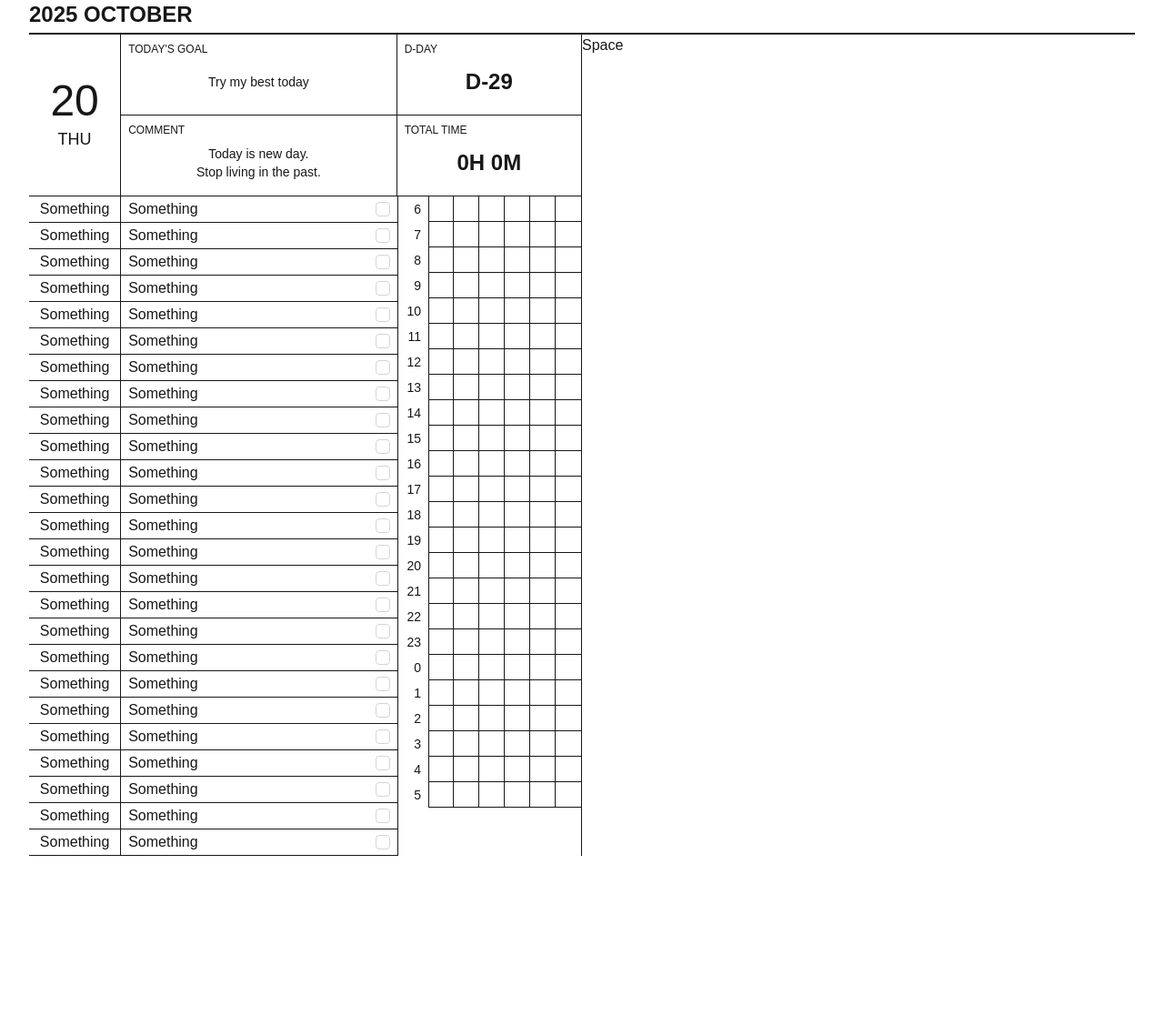
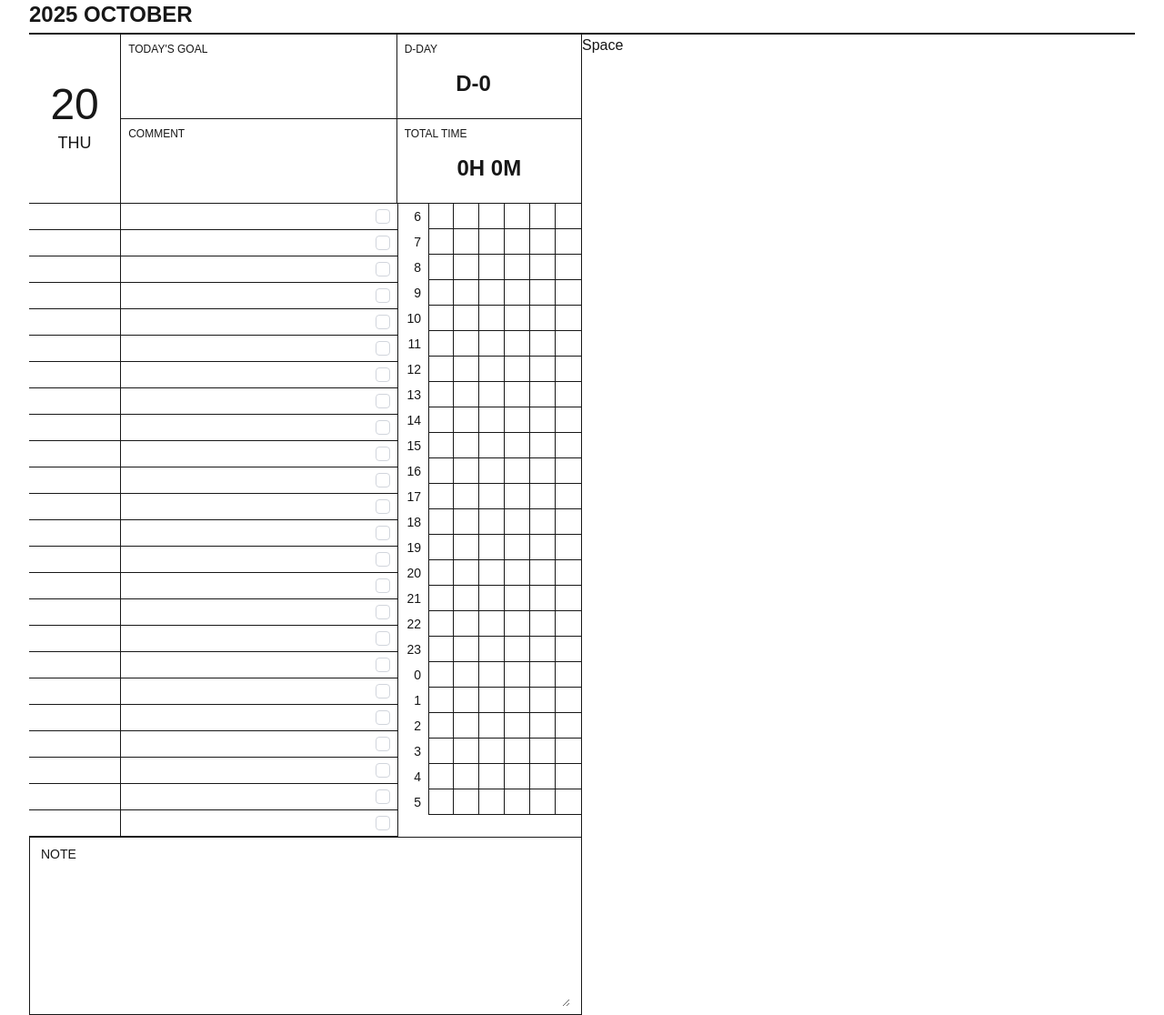
Before and after one commit to Daniely2564/10-minute-planner, a Next.js app: page / in a window 1280 px wide. Shown: the whole page at 91% size. Before the commit the page ends 941 px from the top, so only its background shows below. Built offline with nearby package versions, Linux system fonts and the light colour scheme.

Commit message:
feat: wrap day related context to ten-minute-timeblock-context

```diff
--- a/components/dayPage.tsx
+++ b/components/dayPage.tsx
@@ -7,6 +7,8 @@ import Checkbox from "./checkbox";
 import TimeblockSlider from "./timeblockSlider";
 import { useState } from "react";
 import { _500Colors } from "@custom/types";
+import { debounceInputUpdate } from "@custom/lib";
+import { daysRow } from "@custom/config/defaults";
 
 const DayPage = () => {
   const [showTimeblockSlider, setShowTimeblockSlider] = useState(false);
@@ -14,8 +16,39 @@ const DayPage = () => {
     start: number;
     end: number;
   } | null>(null);
-  const [timeblockContext] = useTimeblockContext();
-  const { timeblocks } = timeblockContext;
+  const [timeblockContext, dispatchTimeblock] = useTimeblockContext();
+  const updateNote = debounceInputUpdate<string>((input: string) => {
+    dispatchTimeblock({
+      type: "UPDATE_NOTE",
+      payload: input as string,
+    });
+  });
+  const updateComment = debounceInputUpdate<string>((input: string) => {
+    dispatchTimeblock({
+      type: "UPDATE_COMMENT",
+      payload: input as string,
+    });
+  });
+  const updateGoal = debounceInputUpdate<string>((input: string) => {
+    dispatchTimeblock({
+      type: "UPDATE_GOAL",
+      payload: input as string,
+    });
+  });
+  const updateCategory = debounceInputUpdate<any>(
+    (input: string, index: number) => {
+      dispatchTimeblock({
+        type: "UPDATE_DAY_CATEGORY",
+        payload: {
+          category: input,
+          index: index,
+        },
+      });
+    },
+    500
+  );
+  const { timeblocks, note, comment, goal, dDay, dayCategories, dayToDos } =
+    timeblockContext;
   const onTimeblockCreate = (start: number, end: number, cb?: () => void) => {
     setShowTimeblockSlider(true);
     setTimeblockContent({ start, end });
@@ -32,7 +65,13 @@ const DayPage = () => {
     <>
       <TimeblockSlider
         open={showTimeblockSlider}
-        close={() => setShowTimeblockSlider(false)}
+        close={() => {
+          setShowTimeblockSlider(false);
+          dispatchTimeblock({
+            type: "SET_RANGES",
+            payload: null,
+          });
+        }}
         startTime={timeblockContent?.start}
         endTime={timeblockContent?.end}
       />
@@ -48,17 +87,25 @@ const DayPage = () => {
             <div className="text-xs uppercase self-start font-medium">
               Today's Goal
             </div>
-            <div className="flex justify-center h-full items-center min-h-14 text-center">
-              Try my best today
-            </div>
+            <textarea
+              className="flex justify-center h-full items-center min-h-15 text-center w-full focus:outline-none resize-none"
+              defaultValue={goal}
+              onChange={(e) => {
+                updateGoal(e.target.value);
+              }}
+            ></textarea>
           </div>
           <div className="text-sm flex items-center flex-col p-2 border-b-1">
             <div className="text-xs uppercase self-start font-medium">
               Comment
             </div>
-            <div className="flex justify-center h-full items-center min-h-14 text-center">
-              Today is new day. <br /> Stop living in the past.
-            </div>
+            <textarea
+              onChange={(e) => {
+                updateComment(e.target.value);
+              }}
+              className="flex justify-center h-full items-center min-h-15 text-center w-full focus:outline-none resize-none"
+              defaultValue={comment}
+            ></textarea>
           </div>
         </div>
         <div className="col-span-2 text-2xl font-bold">
@@ -66,35 +113,81 @@ const DayPage = () => {
             <div className="text-xs uppercase self-start font-medium">
               D-Day
             </div>
-            <div className="flex justify-center h-full items-center min-h-14 text-center">
-              D-29
+            <div className="flex justify-center h-full items-center min-h-15 text-center">
+              D-
+              <input
+                value={dDay}
+                className="inline max-w-12"
+                type="number"
+                min={0}
+                onChange={(e) =>
+                  dispatchTimeblock({
+                    type: "UPDATE_DDAY",
+                    payload: parseInt(e.target.value) || 0,
+                  })
+                }
+              />
             </div>
           </div>
           <div className="font-bold flex items-center flex-col p-2 border-b-1">
             <div className="text-xs uppercase self-start font-medium">
               Total Time
             </div>
-            <div className="flex justify-center h-full items-center min-h-14 text-center">
+            <div className="flex justify-center h-full items-center min-h-15 text-center">
               {Math.floor(calculateTotalTime() / 60)}H{" "}
               {calculateTotalTime() % 60}M
             </div>
           </div>
         </div>
-        <div className="col-span-4 ">
-          {Array.from({ length: 25 }).map((_, idx) => (
+        <div className="col-span-4">
+          {Array.from({ length: daysRow }).map((_, idx) => (
             <div className="grid grid-cols-4 border-b" key={idx}>
               <div className="col-span-1 border-r text-center py-0.5">
-                Something
+                <input
+                  defaultValue={dayCategories[idx] || ""}
+                  className="outline-none max-w-full text-center"
+                  onChange={(e) => {
+                    updateCategory(e.target.value, idx);
+                  }}
+                  type="text"
+                />
               </div>
               <div className="col-span-3 pl-2 pr-2 py-0.5 flex">
-                <div className="flex-1">Something</div>
-                <Checkbox id={`checkbox-${idx}`} onClick={console.log} />
+                <input
+                  className="flex-1 outline-none"
+                  defaultValue={dayToDos[idx] || ""}
+                />
+                <Checkbox
+                  id={`checkbox-${idx}`}
+                  checked={timeblockContext.checked[idx]}
+                  onClick={(checked) => {
+                    dispatchTimeblock({
+                      type: "UPDATE_CHECKED",
+                      payload: {
+                        checked: checked,
+                        index: idx,
+                      },
+                    });
+                  }}
+                />
               </div>
             </div>
           ))}
         </div>
         <div className="col-span-2 border-l-1">
           <TenMinutePlanner onTimeblockCreate={onTimeblockCreate} />
+        </div>
+      </div>
+      <div className="w-full border px-3 py-2">
+        <div className="uppercase text-sm font-medium mb-2">Note</div>
+        <div className="h-[150px] w-full">
+          <textarea
+            className="w-full h-full min-h-[140px] focus:outline-none"
+            onChange={(e) => {
+              updateNote(e.target.value);
+            }}
+            defaultValue={note}
+          ></textarea>
         </div>
       </div>
     </>
--- a/config/defaults.ts
+++ b/config/defaults.ts
@@ -1 +1,3 @@
 export const initialTimeStart = 6; // 6:00 am
+
+export const daysRow = 24;
--- a/context/ten-minute-timeblock-context.tsx
+++ b/context/ten-minute-timeblock-context.tsx
@@ -1,6 +1,6 @@
 import React, { createContext, useReducer, Dispatch, useContext } from "react";
 import { TimeBlock } from "@custom/components/ten-minute-planner";
-import { initialTimeStart } from "@custom/config/defaults";
+import { daysRow, initialTimeStart } from "@custom/config/defaults";
 import { BgColorWithLightness } from "@custom/types";
 
 export type Range = null | [number] | [Number, number];
@@ -10,6 +10,14 @@ export interface TimeblockContextState {
   form: TimeblockForm;
   range: Range;
   currentTimeblock: TimeBlock | null;
+  note: string;
+  comment: string;
+  goal: string;
+  dDay: number;
+  // daysDid
+  dayCategories: string[];
+  dayToDos: string[];
+  checked: boolean[];
 }
 
 export interface TimeblockForm {
@@ -43,6 +51,43 @@ export type TimeblockContextAction =
   | {
       type: "SET_TIMEBLOCK";
       payload: TimeBlock | null;
+    }
+  | {
+      type: "UPDATE_NOTE";
+      payload: string;
+    }
+  | {
+      type: "UPDATE_COMMENT";
+      payload: string;
+    }
+  | {
+      type: "UPDATE_GOAL";
+      payload: string;
+    }
+  | {
+      type: "UPDATE_DDAY";
+      payload: number;
+    }
+  | {
+      type: "UPDATE_DAY_CATEGORY";
+      payload: {
+        category: string;
+        index: number;
+      };
+    }
+  | {
+      type: "UPDATE_DAY_TODO";
+      payload: {
+        todos: string;
+        index: number;
+      };
+    }
+  | {
+      type: "UPDATE_CHECKED";
+      payload: {
+        checked: boolean;
+        index: number;
+      };
     };
 
 const initialContext: TimeblockContextState = {
@@ -57,6 +102,13 @@ const initialContext: TimeblockContextState = {
   },
   range: null,
   currentTimeblock: null,
+  note: "",
+  comment: "",
+  goal: "",
+  dDay: 0,
+  dayCategories: Array.from({ length: daysRow }).map(() => ""),
+  dayToDos: Array.from({ length: daysRow }).map(() => ""),
+  checked: Array.from({ length: daysRow }).map(() => false),
 };
 
 export const TimeblockContext = createContext<
@@ -101,6 +153,50 @@ const timeblockReducer = (
         ...prevState,
         currentTimeblock: action.payload,
       };
+    case "UPDATE_NOTE":
+      return {
+        ...prevState,
+        note: action.payload,
+      };
+    case "UPDATE_COMMENT":
+      return {
+        ...prevState,
+        comment: action.payload,
+      };
+    case "UPDATE_GOAL":
+      return {
+        ...prevState,
+        goal: action.payload,
+      };
+    case "UPDATE_DDAY":
+      return {
+        ...prevState,
+        dDay: action.payload,
+      };
+    case "UPDATE_DAY_CATEGORY":
+      const { category, index } = action.payload;
+      const updatedCategories = [...prevState.dayCategories];
+      updatedCategories[index] = category;
+      return {
+        ...prevState,
+        dayCategories: updatedCategories,
+      };
+    case "UPDATE_DAY_TODO":
+      const { todos, index: todoIndex } = action.payload;
+      const updatedToDos = [...prevState.dayToDos];
+      updatedToDos[todoIndex] = todos;
+      return {
+        ...prevState,
+        dayToDos: updatedToDos,
+      };
+    case "UPDATE_CHECKED":
+      const { checked, index: checkedIndex } = action.payload;
+      const updatedChecked = [...prevState.checked];
+      updatedChecked[checkedIndex] = checked;
+      return {
+        ...prevState,
+        checked: updatedChecked,
+      };
     default:
       throw Error("Invalid Action Type Provided");
   }
--- a/lib/index.ts
+++ b/lib/index.ts
@@ -1,3 +1,24 @@
+import { useRef } from "react";
+
 export function cn(...inputs: (string | boolean | undefined | null)[]) {
   return inputs.filter(Boolean).join(" ");
 }
+
+export function debounceInputUpdate<T = unknown>(
+  cb: (...args: T[]) => void,
+  timeout = 500
+) {
+  const timer = useRef<ReturnType<typeof setTimeout>>(null);
+
+  const trigger = (...args: T[]) => {
+    if (timer.current) {
+      timer.current = null;
+    }
+
+    timer.current = setTimeout(() => {
+      cb(...args);
+    }, timeout);
+  };
+
+  return trigger;
+}
```
